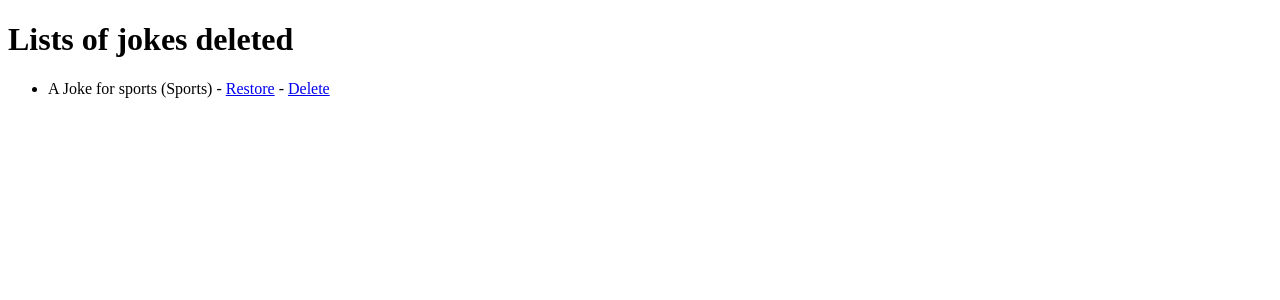
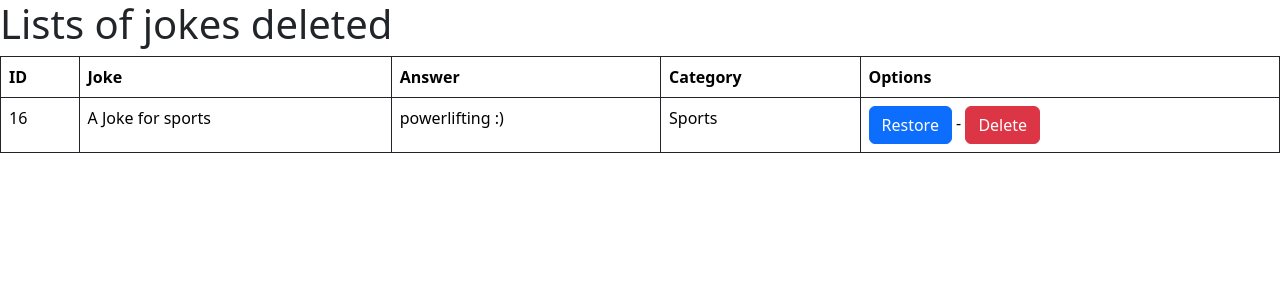
Before and after one commit to yandakiY/jokesproject, a Django app: template jokesapp/templates/jokesapp/jokes_remove.html in a window 1280 px wide. Shown: the top 300 px of the page. Run offline with Django 4.2, Linux system fonts and the light colour scheme; the template is opened without the code that fills it: values that come from a table or form of the project are taken from there, others are empty; data comes from the database, SQL or seed files in the repository.

Commit message:
Implementation search by a word and styling pages

```diff
--- a/jokesapp/templates/jokesapp/jokes_remove.html
+++ b/jokesapp/templates/jokesapp/jokes_remove.html
@@ -3,29 +3,53 @@
 <head>
     <meta charset="UTF-8">
     <meta name="viewport" content="width=device-width, initial-scale=1.0">
-    <title>Document</title>
+    <link href="https://cdn.jsdelivr.net/npm/bootstrap@5.3.1/dist/css/bootstrap.min.css" rel="stylesheet" integrity="sha384-4bw+/aepP/YC94hEpVNVgiZdgIC5+VKNBQNGCHeKRQN+PtmoHDEXuppvnDJzQIu9" crossorigin="anonymous">
+    <script src="https://cdn.jsdelivr.net/npm/bootstrap@5.3.1/dist/js/bootstrap.bundle.min.js" integrity="sha384-HwwvtgBNo3bZJJLYd8oVXjrBZt8cqVSpeBNS5n7C8IVInixGAoxmnlMuBnhbgrkm" crossorigin="anonymous"></script>
+
+
+    {% load static %}
+    <link rel="stylesheet" href="{% static 'jokesapp/lists.css' %}"/>
+    <title>Jokes in "corbeille"</title>
 </head>
 <body>
 
     <h1>Lists of jokes deleted</h1>
-    <!-- <a href="{% url 'jokesapp:categories' %}">Categories</a>
+
     <div>
-        <a href="{% url 'jokesapp:create' %}">Add a joke</a>
-    </div> -->
         {% if jokes %}
-        <div>
-            <ul>
+            <table class="table table-hover table-bordered border-dark">
+                <thead>
+                    <tr>
+                        <th>ID</th>
+                        <th>Joke</th>
+                        <th>Answer</th>
+                        <th>Category</th>
+                        <th>Options</th>
+                    </tr>
+                </thead>
+                <tbody>
                     {% for joke in jokes %}
-                    <li>
-                        {{joke.question}}
-                        ({{joke.category}}) - <a href="{% url 'jokesapp:restore_joke' joke.id %}">Restore</a> - <a href="{% url 'jokesapp:delete' joke.id %}">Delete</a>
-                    </li>
+                        <tr>
+                            <td>{{joke.id}}</td>
+                            <td>{{joke.question}}</td>
+                            <td>
+                                {{joke.answer}}
+                            </td>
+                            <td>
+                                {{joke.category}}
+                            </td>
+                            <td>
+                                {% comment %} <ahref="{% url 'jokesapp:update_cat' cat.id %}">Update</a> - <ahref="{% url 'jokesapp:remove_cat' cat.id %}">Delete</a> {% endcomment %}
+                                <a class="btn btn-primary"  href="{% url 'jokesapp:restore_joke' joke.id %}">Restore</a> - <a class="btn btn-danger"  href="{% url 'jokesapp:delete' joke.id %}">Delete</a>
+                            </td>
+                        </tr>
                     {% endfor %}
-            </ul>
-        </div>
+                </tbody>
+            </table>
         {% else %}
             <div>No jokes deleted</div>
         {% endif %}
+    </div>
 
 </body>
 </html>
```
Lines whose indentation alone changed are shown as unchanged.
